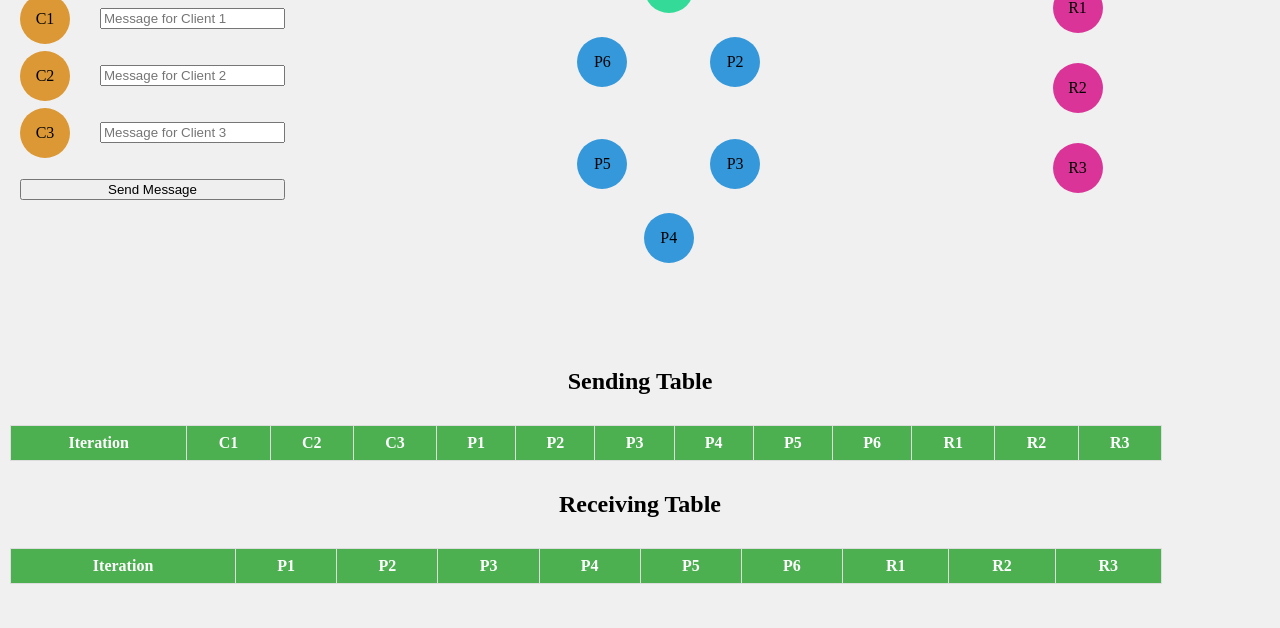
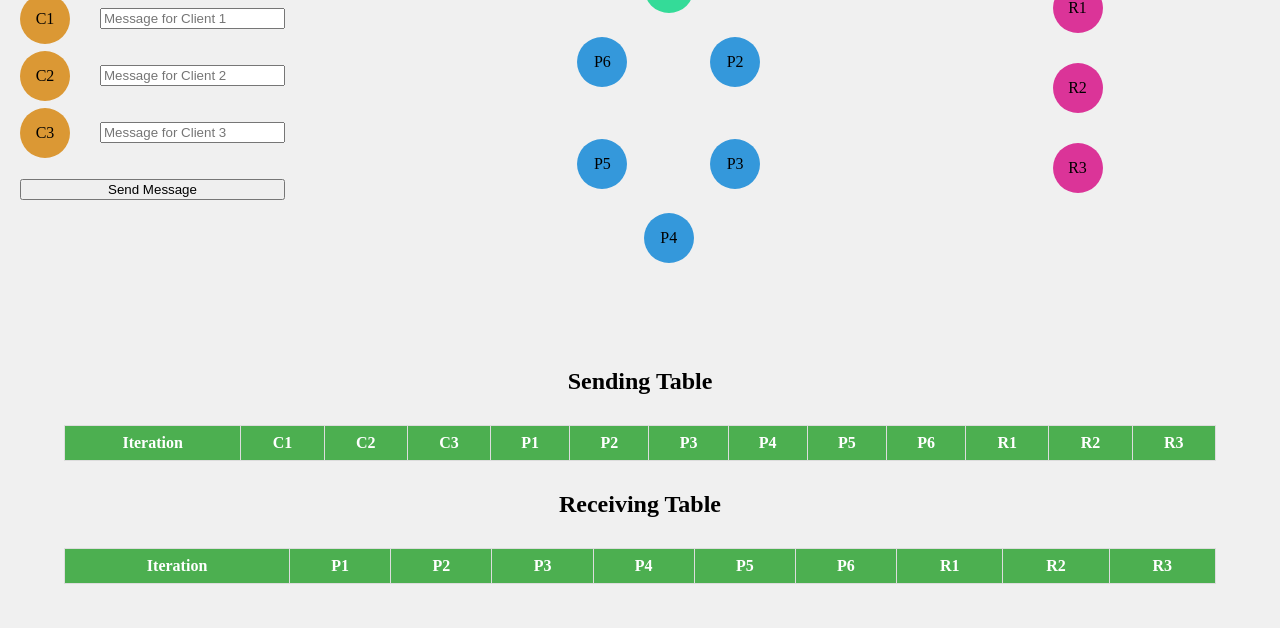
Before and after one commit to heitorhenriques/Trab_SD, a Flask app: page / in a window 1280 px wide. Shown: the part 172-800 px from the top of the page. Run offline with Flask 3, Linux system fonts and the light colour scheme; lists and menus that the app fills with data are empty.

Commit message:
table alignment

```diff
--- a/SequencerAlgorithm/VisualRepresentation/static/style.css
+++ b/SequencerAlgorithm/VisualRepresentation/static/style.css
@@ -105,7 +105,6 @@ body {
     margin-top: 20px;
 }
 table {
-    align-self: baseline;
     border-collapse: collapse;
     margin: 10px;
     width: 90%;
```
